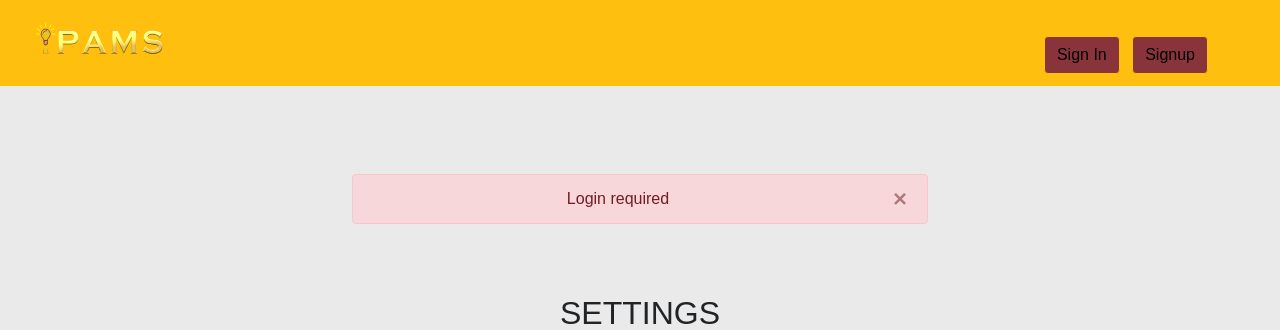
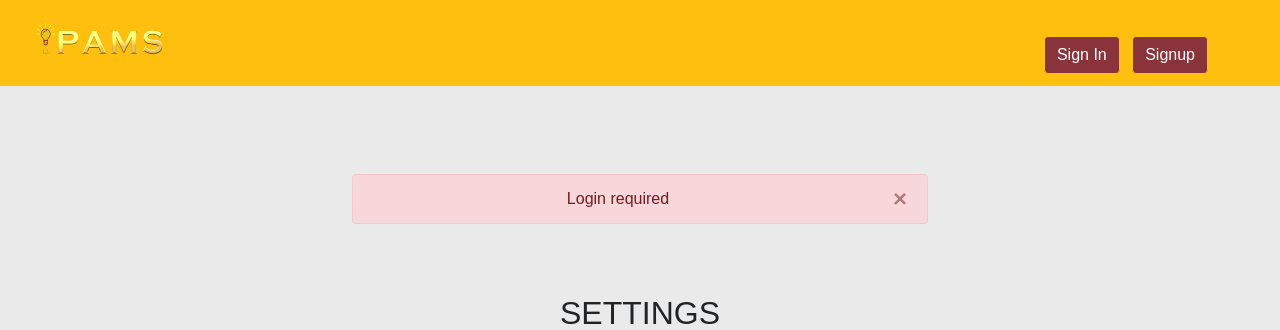
Before and after one commit to EarlClaro/IPAMS-Deploy, a Django app: template accounts/templates/accounts/settings.html in a window 1280 px wide. Shown: the top 330 px of the page. Run offline with Django 5.2, Linux system fonts and the light colour scheme; the template is opened without the code that fills it: most values are stand-ins (such as "Sample title", 1, 10 or a date in 2020); form fields are guessed from the names that the template uses; some libraries are stand-ins or nearby versions.

Commit message:
update style

```diff
--- a/ipams/templates/ipams/base.html
+++ b/ipams/templates/ipams/base.html
@@ -159,8 +159,8 @@
                                     {{ login_form|crispy }}
                                 </div>
                                 <div class="login-btn-group mt-3">
-                                    <button type="submit" class="btn base-btn base-bg-secondary ml-2">Sign In</button>
-                                    <a href="{% url 'accounts-signup' %}"><button type="button" class="btn base-btn base-bg-secondary ml-2">Signup</button></a>
+                                    <button type="submit" class="btn base-btn base-bg-secondary ml-2" style="color: white;">Sign In</button>
+                                    <a href="{% url 'accounts-signup' %}"><button type="button" class="btn base-btn base-bg-secondary ml-2" style="color: white;">Signup</button></a>
                                 </div>
                             </div>
                             {% if login_required %}
```
